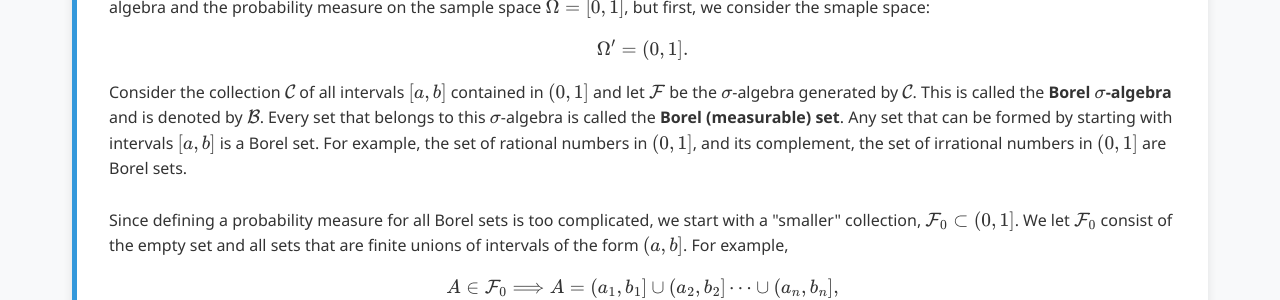
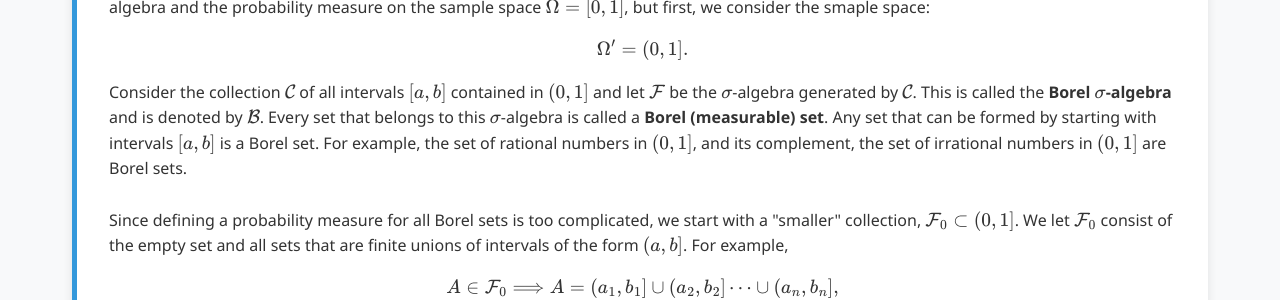
Before and after one commit to Yusukey01/yusukey01.github.io, a Jekyll site: the page built from Mathematics/Calculus/measure.html, in a window 1280 px wide and 900 px high, scrolled down 4164 px. Shown: the part 154-454 px from the top of the window. Built offline with Jekyll 4.4.1, drawn with Linux system fonts in a browser that asks for light colours.

Commit message:
Updated Section 2-10-13

```diff
--- a/Mathematics/Calculus/constrained_opt.html
+++ b/Mathematics/Calculus/constrained_opt.html
@@ -161,7 +161,7 @@ uses_python: true
                 <br><br>
                 Often, We convert this constrained optimization problem into an unconstrained optimization problem by introducing <strong>penalty
                 terms</strong> that measure how much we violate each constraint and adding them to the objective function. For example,
-                anpenalty-modified objective function can be written as:
+                A penalty-modified objective function can be written as:
                 \[
                 \mathcal{L_p}(\theta) = \mathcal{L}(\theta) + \rho \sum_{i\in \mathcal{I}} \max(0, g_i(\theta))^2 + \rho \sum_{j\in \mathcal{E}} h_j(\theta)^2
                 \]
--- a/Mathematics/Calculus/measure.html
+++ b/Mathematics/Calculus/measure.html
@@ -293,7 +293,7 @@ uses_python: false
             \]
             Consider the collection \(\mathcal{C}\) of all intervals \([a, b]\) contained in \((0, 1]\) and let \(\mathcal{F}\) be
             the \(\sigma\)-algebra generated by \(\mathcal{C}\). This is called the <strong>Borel \(\sigma\)-algebra</strong> and is
-            denoted by \(\mathcal{B}\). Every set that belongs to this \(\sigma\)-algebra is called the <strong>Borel (measurable) set</strong>.
+            denoted by \(\mathcal{B}\). Every set that belongs to this \(\sigma\)-algebra is called a <strong>Borel (measurable) set</strong>.
             Any set that can be formed by starting with intervals \([a, b]\) is a Borel set. For example,
             the set of rational numbers in \((0, 1]\), and its complement, the set of irrational numbers in \((0, 1]\) are Borel sets.
             <br><br>
```
